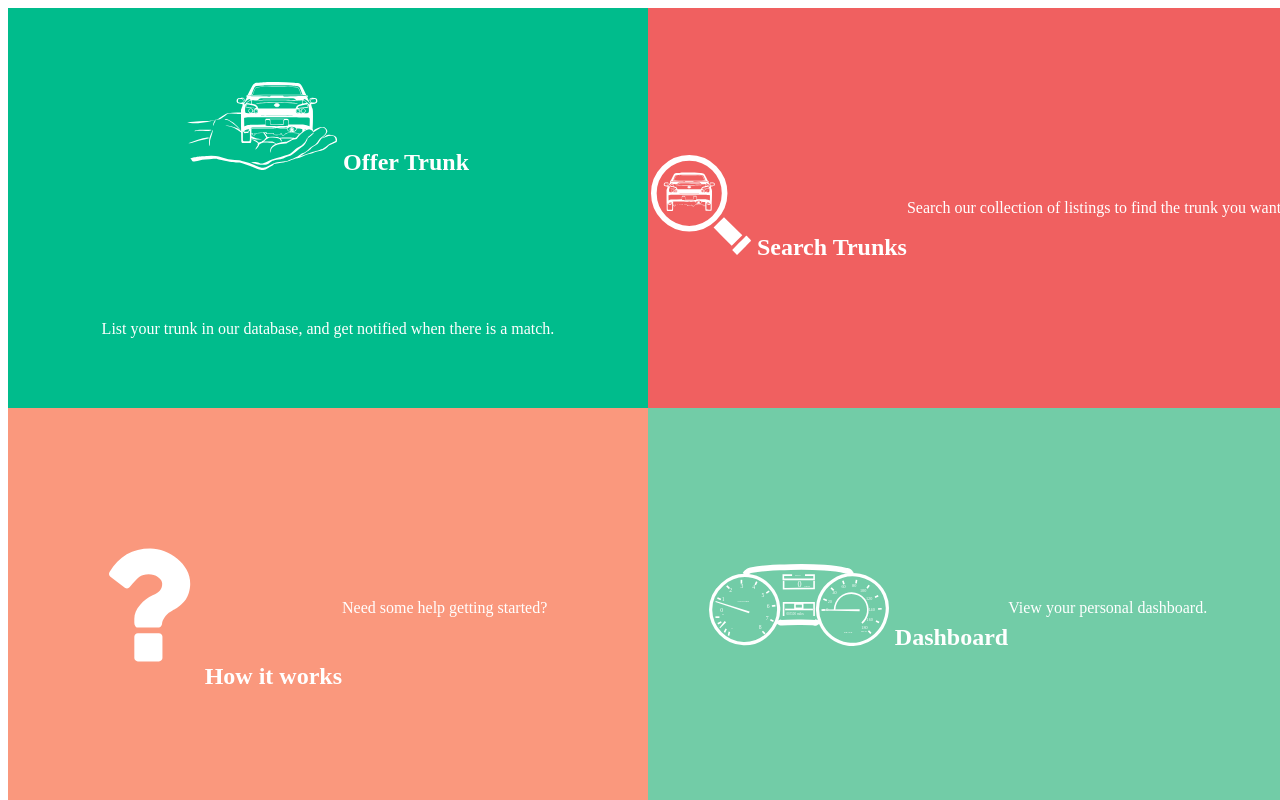
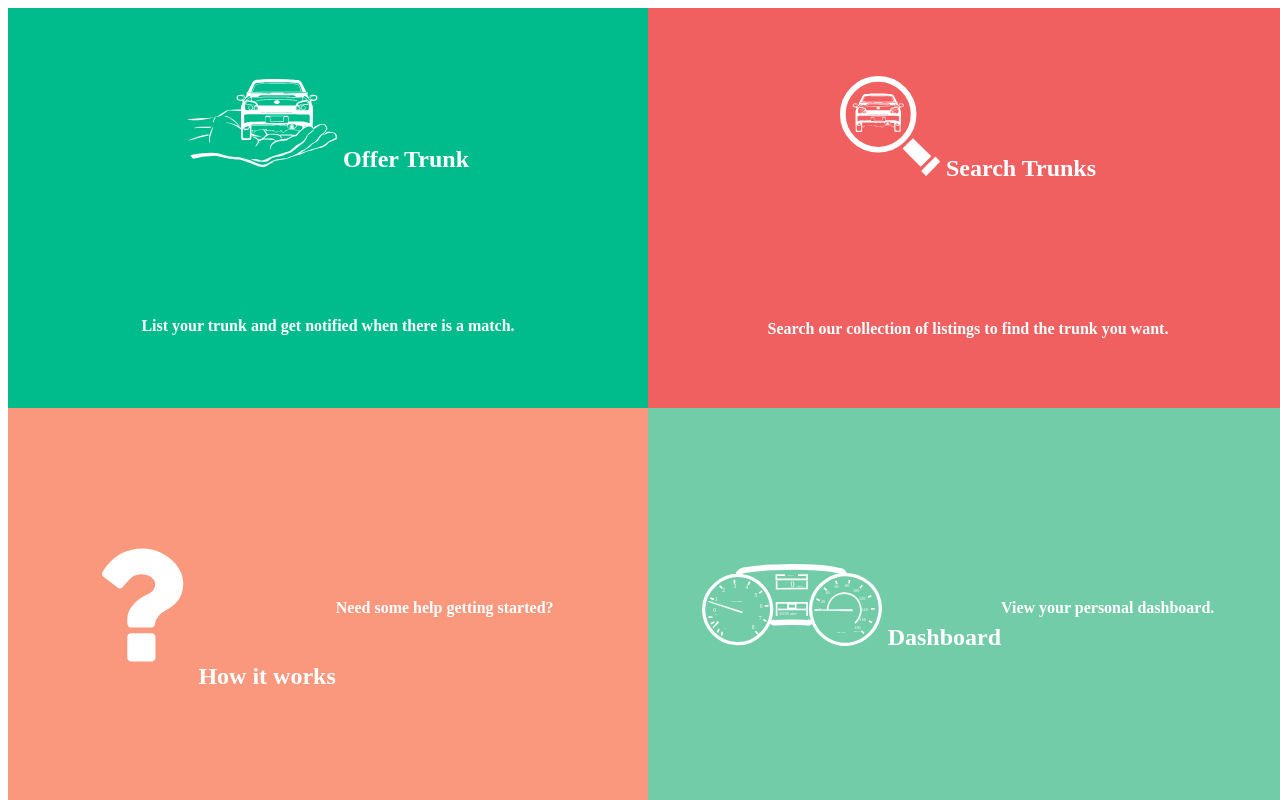
Before and after one commit to kolbeypruitt/wrxtrunkswap, a website: page client/partials/home.html in a window 1280 px wide. Drawn offline with Linux system fonts and the light colour scheme; some packages are replaced by stand-ins of ours; files that its build step writes are made by us from their sources; files whose address does not match are found by name.

Commit message:
fix subtext alignment

```diff
--- a/client/css/home.css
+++ b/client/css/home.css
@@ -1,3 +1,7 @@
+a {
+  color: white;
+}
+
 *,
 *:after,
 *:before {
@@ -36,6 +40,7 @@
     align-items: center;
 
 }
+
 .single-box > * {
   color: white;
 }
--- a/client/partials/home.html
+++ b/client/partials/home.html
@@ -7,7 +7,7 @@
     <img src="images/offer.svg" style="width: 150px; height: auto;"/>
     Offer Trunk
     </h2 class="text-center">
-    <p class="text-center">List your trunk in our database, and get notified when there is a match.</p>
+    <h4 class="text-center">List your trunk and get notified when there is a match.</h4>
   </div>
   <div ui-sref="search" class="single-box" id="searchBtn">
     <h2></h2>
@@ -15,7 +15,7 @@
     <img src="images/search.svg" style="width: 100px; height: auto;"/>
     Search Trunks
     </h2>
-    <p class="text-center">Search our collection of listings to find the trunk you want.</p>
+    <h4 class="text-center">Search our collection of listings to find the trunk you want.</h4>
   </div>
   <div ui-sref="help" class="single-box" id="helpBtn">
     <h2></h2>
@@ -23,7 +23,8 @@
     <img src="images/help.svg" style="width: 90px; height: auto;"/>
     How it works
     </h2>
-    <p class="text-center">Need some help getting started?</p>
+    <h1></h1>
+    <h4 class="text-center">Need some help getting started?</h4>
   </div>
   <div ui-sref="dash" class="single-box" id="dashBtn">
     <h2></h2>
@@ -31,7 +32,7 @@
     <img src="images/dashboard.svg" style="width: 180px; height: auto; margin-left: -20px;"/>
     Dashboard
     </h2>
-    <p class="text-center">View your personal dashboard.</p>
+    <h4 class="text-center">View your personal dashboard.</h4>
   </div>
 </div>
 
```
